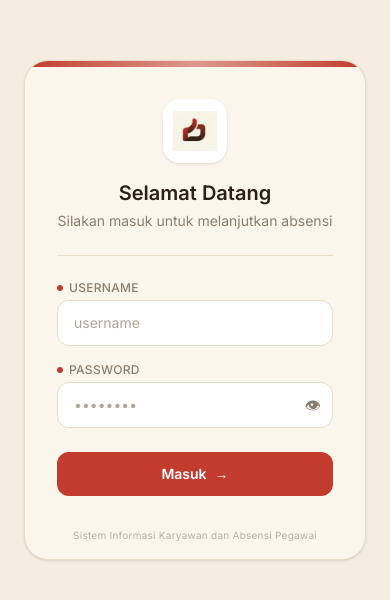
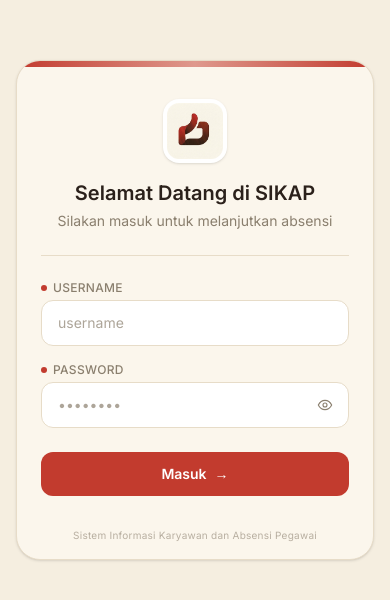
Before and after one commit to Zahdan22/sikap-web, a Next.js app: page /login in a window 390 px wide. Shown: the part 112-712 px from the top of the page. Built offline with nearby package versions, Linux system fonts and the light colour scheme.

Commit message:
Align production login styling with SIKAP demo

```diff
--- a/app/login/page.tsx
+++ b/app/login/page.tsx
@@ -35,30 +35,34 @@ export default function LoginPage() {
   }
 
   return (
-    <div className="flex min-h-full flex-1 items-center justify-center px-6 py-12">
+    <div className="flex min-h-full flex-1 items-center justify-center px-4 py-10 sm:px-6 sm:py-12">
       <div className="w-full max-w-sm overflow-hidden rounded-3xl border border-cream-dim bg-cream-card shadow-sm">
         <div className="h-1.5 w-full bg-gradient-to-r from-brand via-brand/50 to-brand" />
 
-        <div className="flex flex-col items-center px-8 pt-8">
-          <div className="flex h-16 w-16 items-center justify-center rounded-2xl bg-white shadow-sm">
-            <Image src="/icons/icon-192.png" alt="SIKAP" width={44} height={44} />
+        <div className="flex flex-col items-center px-6 pt-8 sm:px-8">
+          <div className="flex h-16 w-16 shrink-0 items-center justify-center overflow-hidden rounded-2xl bg-white p-1 shadow-sm">
+            <Image src="/icons/icon-192.png" alt="Logo SIKAP" width={56} height={56} className="h-14 w-14 rounded-xl object-cover" />
           </div>
 
-          <h1 className="mt-4 text-xl font-semibold text-ink">Selamat Datang</h1>
+          <h1 className="mt-4 text-center text-xl font-semibold text-ink">Selamat Datang di SIKAP</h1>
           <p className="mt-1 text-center text-sm text-muted">
             Silakan masuk untuk melanjutkan absensi
           </p>
         </div>
 
-        <form onSubmit={handleSubmit} className="mt-6 px-8 pb-8">
+        <form onSubmit={handleSubmit} className="mt-6 px-6 pb-8 sm:px-8">
           <div className="h-px w-full bg-cream-dim" />
 
           <div className="mt-6">
-            <label className="mb-1 flex items-center gap-1.5 text-xs font-medium uppercase tracking-wide text-muted">
-              <span className="h-1.5 w-1.5 rounded-sm bg-brand" /> Username
+            <label htmlFor="login-username" className="mb-1 flex items-center gap-1.5 text-xs font-medium uppercase tracking-wide text-muted">
+              <span aria-hidden="true" className="h-1.5 w-1.5 rounded-full bg-brand" /> Username
             </label>
             <input
               type="text"
+              id="login-username"
+              autoComplete="username"
+              autoCapitalize="none"
+              spellCheck={false}
               placeholder="username"
               value={username}
               name="username"
@@ -69,12 +73,14 @@ export default function LoginPage() {
           </div>
 
           <div className="mt-4">
-            <label className="mb-1 flex items-center gap-1.5 text-xs font-medium uppercase tracking-wide text-muted">
-              <span className="h-1.5 w-1.5 rounded-sm bg-brand" /> Password
+            <label htmlFor="login-password" className="mb-1 flex items-center gap-1.5 text-xs font-medium uppercase tracking-wide text-muted">
+              <span aria-hidden="true" className="h-1.5 w-1.5 rounded-full bg-brand" /> Password
             </label>
             <div className="relative">
               <input
                 type={showPassword ? 'text' : 'password'}
+                id="login-password"
+                autoComplete="current-password"
                 placeholder="••••••••"
                 value={password}
                 name="password"
@@ -85,15 +91,20 @@ export default function LoginPage() {
               <button
                 type="button"
                 onClick={() => setShowPassword((v) => !v)}
-                className="absolute right-3 top-1/2 -translate-y-1/2 text-muted"
-                aria-label="Tampilkan password"
+                className="absolute right-1 top-1/2 flex h-10 w-10 -translate-y-1/2 items-center justify-center rounded-lg text-muted focus-visible:outline-2 focus-visible:outline-brand"
+                aria-label={showPassword ? 'Sembunyikan password' : 'Tampilkan password'}
+                aria-pressed={showPassword}
               >
-                {showPassword ? '🙈' : '👁'}
+                <svg aria-hidden="true" viewBox="0 0 24 24" fill="none" stroke="currentColor" strokeWidth="1.7" strokeLinecap="round" strokeLinejoin="round" className="h-4 w-4">
+                  <path d="M2 12s3.5-7 10-7 10 7 10 7-3.5 7-10 7S2 12 2 12Z" />
+                  <circle cx="12" cy="12" r="3" />
+                  {showPassword && <path d="m3 3 18 18" />}
+                </svg>
               </button>
             </div>
           </div>
 
-          {errorMsg && <p className="mt-4 text-sm text-brand">{errorMsg}</p>}
+          {errorMsg && <p role="alert" className="mt-4 text-sm text-brand">{errorMsg}</p>}
 
           <button
             type="submit"
```
